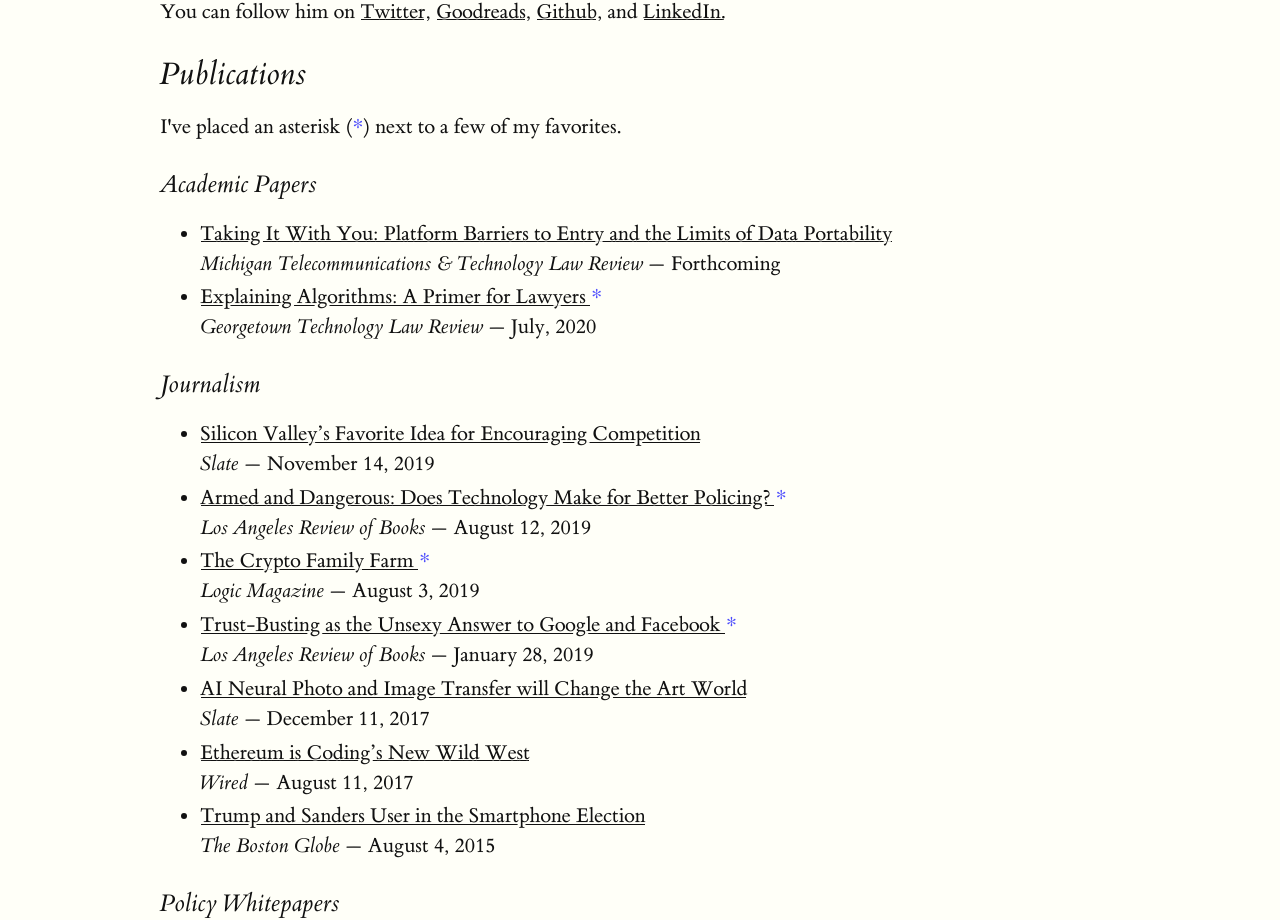
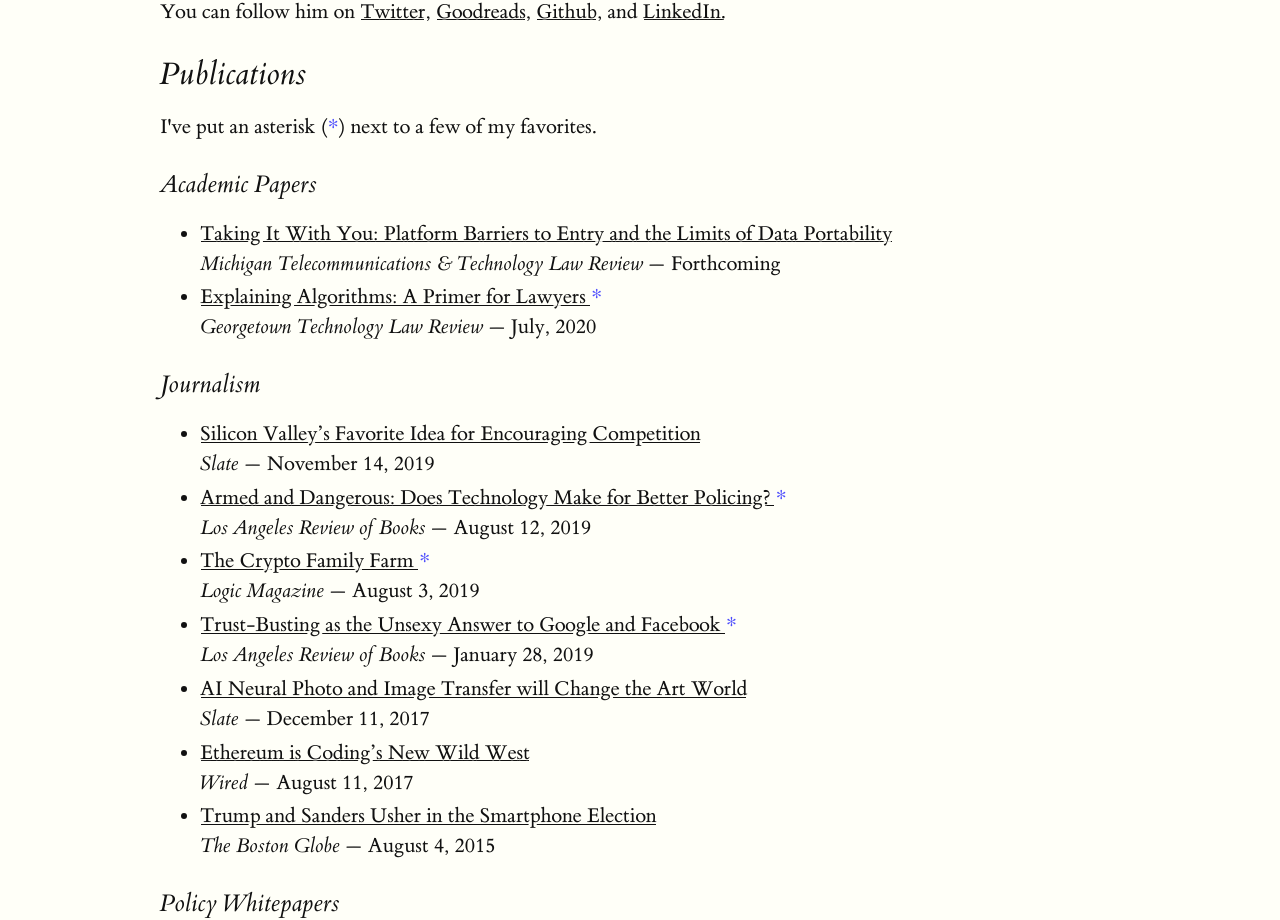
Before and after one commit to gajeam/gajeam.github.io, a Jekyll site: the page built from index.html, in a window 1280 px wide. Shown: the part 245-1165 px from the top of the page. Built offline with Jekyll 4.4.1, drawn with Linux system fonts in a browser that asks for light colours.

Commit message:
Updated typos

```diff
--- a/_data/links.yaml
+++ b/_data/links.yaml
@@ -44,7 +44,7 @@
         link: https://www.wired.com/story/ethereum-is-codings-new-wild-west
         date: August 11, 2017
         fave: false
-      - name: "Trump and Sanders User in the Smartphone Election"
+      - name: "Trump and Sanders Usher in the Smartphone Election"
         publisher: The Boston Globe
         link: https://www.bostonglobe.com/opinion/2015/08/04/donald-trump-bernie-sanders-usher-smartphone-election/JwVQ1tAJ4FINL6fVSjGSdK/story.html
         date: August 4, 2015
--- a/index.html
+++ b/index.html
@@ -15,7 +15,7 @@
 <p> You can follow him on <a href = {{ page.twitter }}>Twitter</a>, <a href = {{ page.goodreads }} > Goodreads</a>, <a href = {{ page.github }}> Github</a>, and <a href = {{ page.linkedin}} >LinkedIn.</a>
 </p>
 <h2>Publications</h2>
-<p>I've placed an asterisk ({{page.fave}}) next to a few of my favorites.
+<p>I've put an asterisk ({{page.fave}}) next to a few of my favorites.
 {% for section in site.data.links.items %}
 	<h3> {{section.title}} </h3>
 	<ul>
```
